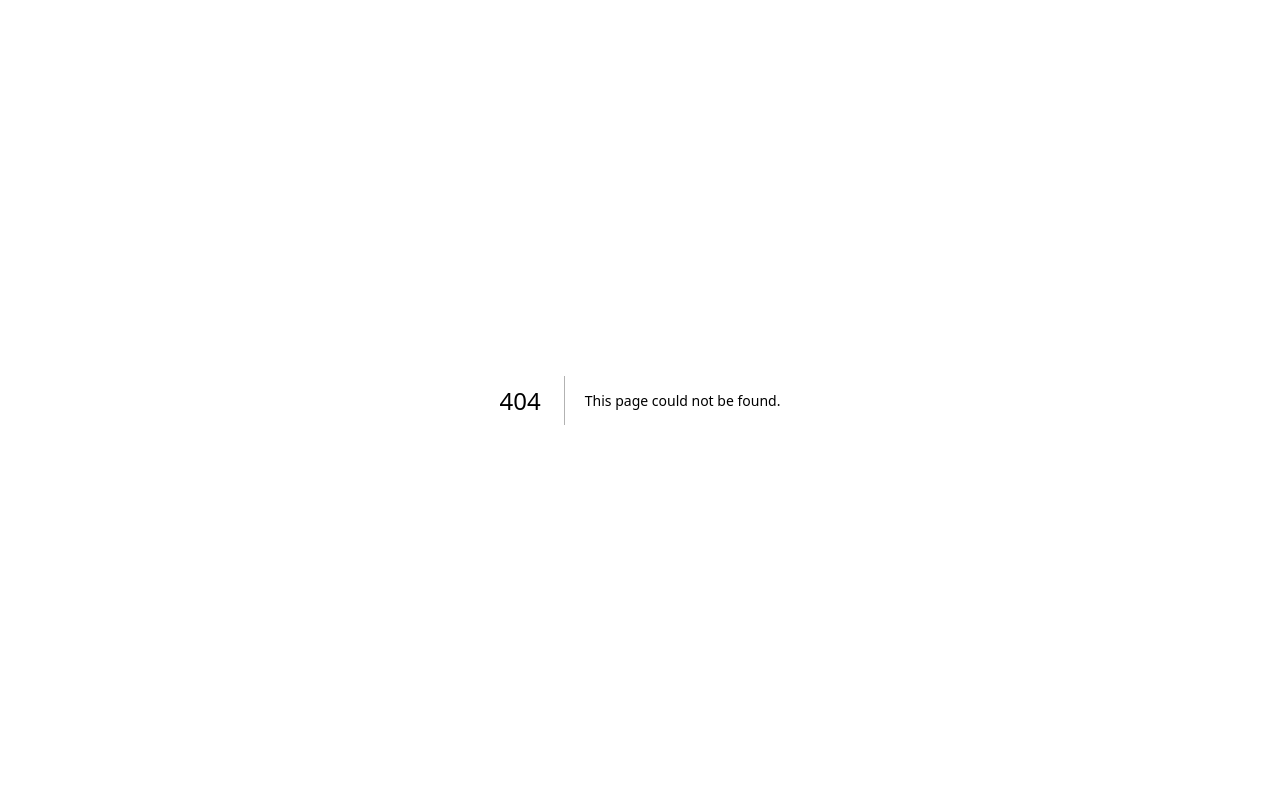
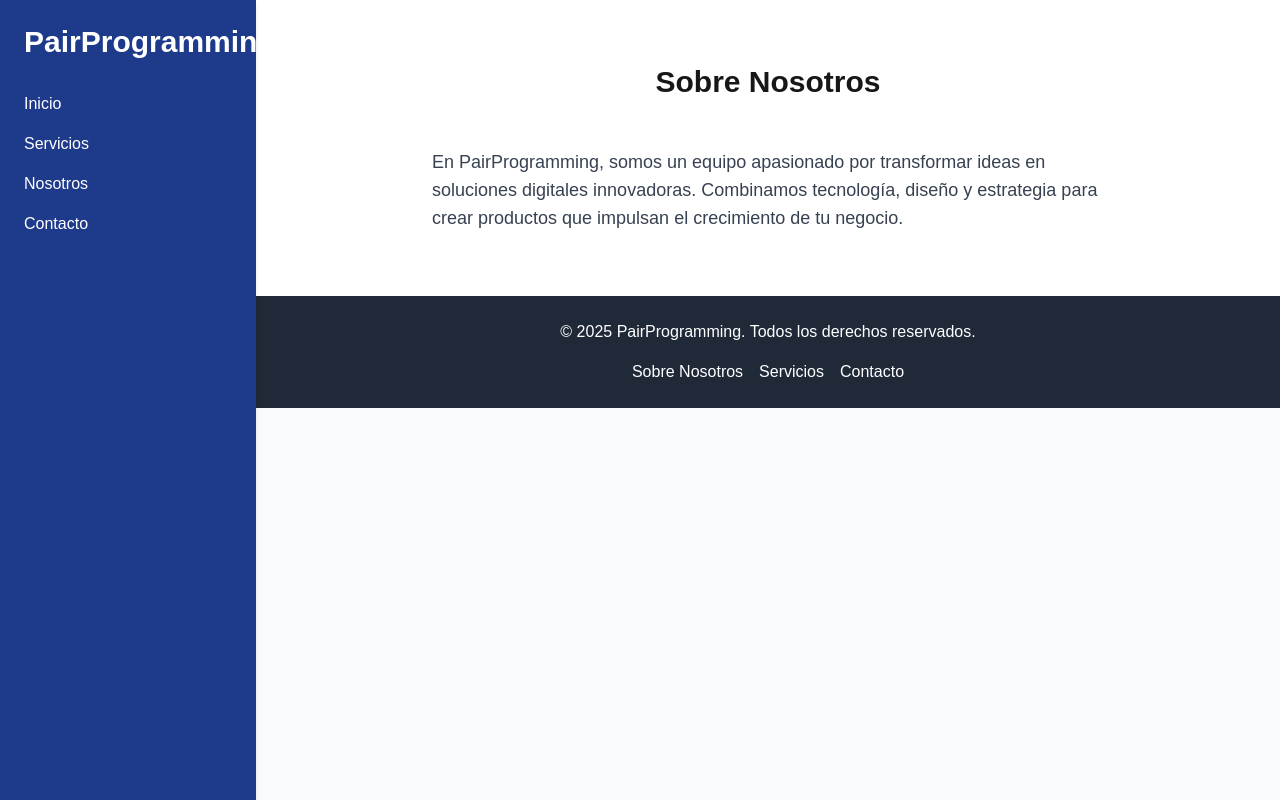
Before and after one commit to pairPrograming1/PairPrograming, a Next.js app in the folder pairprogramming-web/: page /nosotros in a window 1280 px wide. Before the commit this address had no page. Built offline with nearby package versions, Linux system fonts and the light colour scheme.

Commit message:
creacion

```diff
--- a/pairprogramming-web/src/app/components/contacto.jsx
+++ b/pairprogramming-web/src/app/components/contacto.jsx
@@ -1,3 +1,4 @@
+"use client";
 import { useState } from "react";
 import Link from "next/link";
 
--- /dev/null
+++ b/pairprogramming-web/src/app/contacto/page.jsx
@@ -0,0 +1,16 @@
+"use client";
+import Sidebar from "../components/Sidebar";
+import Contacto from "../components/Contacto";
+import Footer from "../components/Footer";
+
+export default function ContactoPage() {
+  return (
+    <div className="min-h-screen bg-gray-50">
+      <Sidebar />
+      <main className="lg:ml-64 flex flex-col">
+        <Contacto />
+        <Footer />
+      </main>
+    </div>
+  );
+}
--- /dev/null
+++ b/pairprogramming-web/src/app/nosotros/page.jsx
@@ -0,0 +1,26 @@
+import Sidebar from "../components/Sidebar";
+import Footer from "../components/Footer";
+
+export default function Nosotros() {
+  return (
+    <div className="min-h-screen bg-gray-50">
+      <Sidebar />
+      <main className="lg:ml-64 flex flex-col">
+        <section className="py-16 bg-white">
+          <div className="container mx-auto px-4">
+            <h3 className="text-3xl font-semibold text-center mb-12">
+              Sobre Nosotros
+            </h3>
+            <p className="text-lg text-gray-700 max-w-2xl mx-auto">
+              En PairProgramming, somos un equipo apasionado por transformar
+              ideas en soluciones digitales innovadoras. Combinamos tecnología,
+              diseño y estrategia para crear productos que impulsan el
+              crecimiento de tu negocio.
+            </p>
+          </div>
+        </section>
+        <Footer />
+      </main>
+    </div>
+  );
+}
--- a/pairprogramming-web/src/app/page.jsx
+++ b/pairprogramming-web/src/app/page.jsx
@@ -11,9 +11,7 @@ export default function Home() {
       <Sidebar />
       <main className="lg:ml-64 flex flex-col">
         <Hero />
-        <Services />
-        <Values />
-        <CallToAction />
+
         <Footer />
       </main>
     </div>
--- /dev/null
+++ b/pairprogramming-web/src/app/servicios/page.jsx
@@ -0,0 +1,15 @@
+import Sidebar from "../components/Sidebar";
+import Services from "../components/Services";
+import Footer from "../components/Footer";
+
+export default function Servicios() {
+  return (
+    <div className="min-h-screen bg-gray-50">
+      <Sidebar />
+      <main className="lg:ml-64 flex flex-col">
+        <Services />
+        <Footer />
+      </main>
+    </div>
+  );
+}
```
